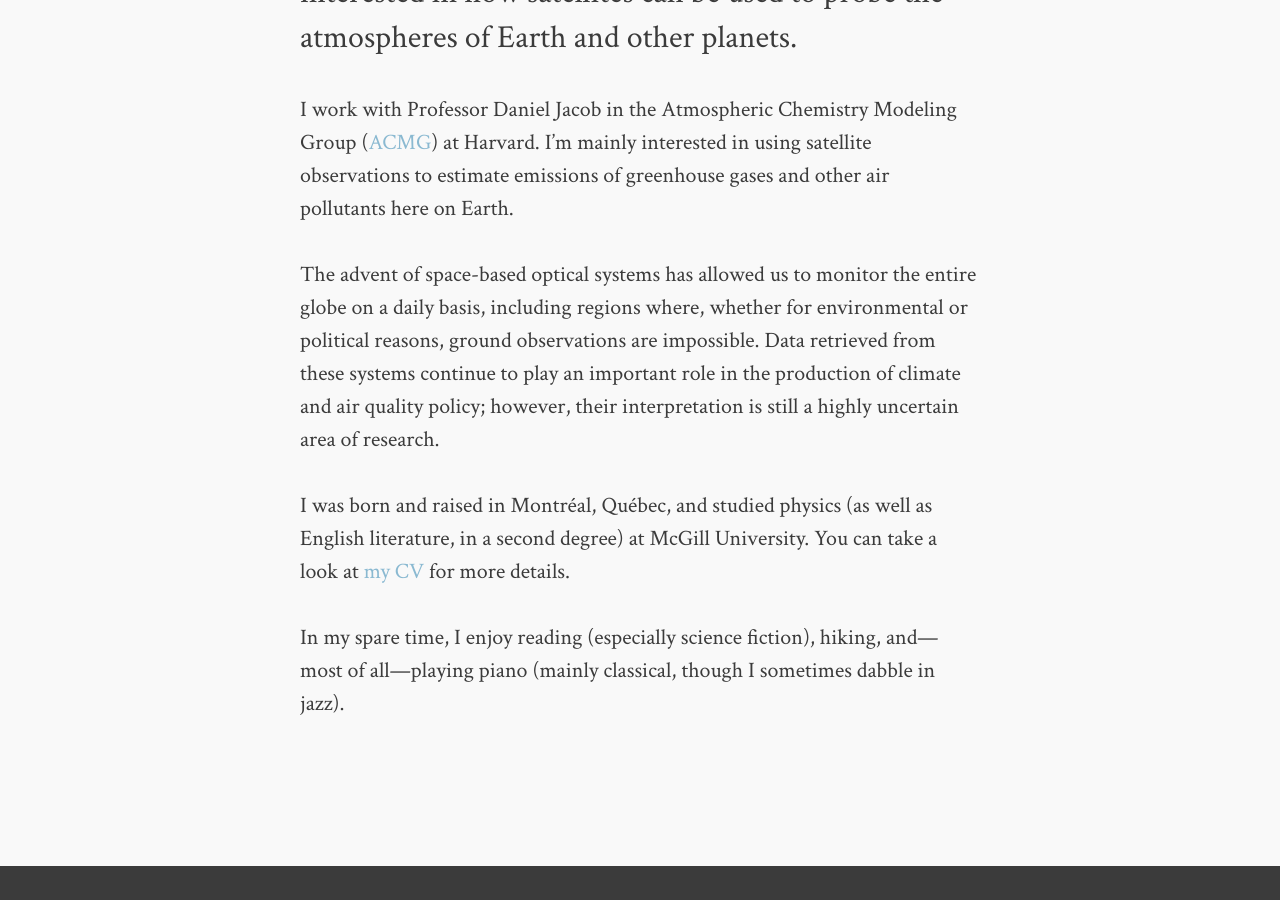
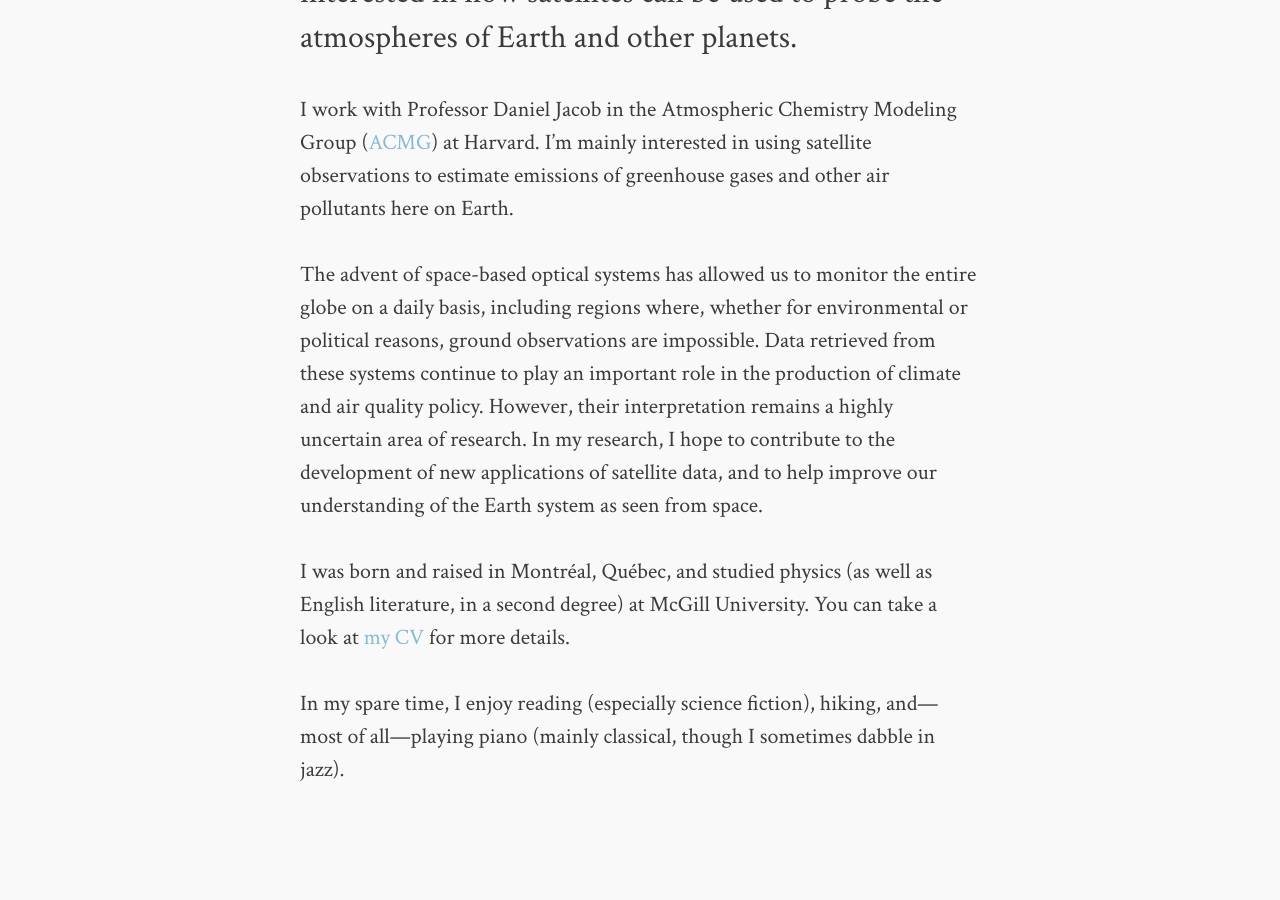
Before and after one commit to djvaron/djvaron.github.io, a Jekyll site: the page built from about.md, in a window 1280 px wide and 900 px high, scrolled down 690 px. Built offline with Jekyll 4.4.1, drawn with Linux system fonts in a browser that asks for light colours.

Commit message:
Update about.md

```diff
--- a/about.md
+++ b/about.md
@@ -10,7 +10,7 @@
 
 I work with Professor Daniel Jacob in the Atmospheric Chemistry Modeling Group ([ACMG](http://acmg.seas.harvard.edu/)) at Harvard. I'm mainly interested in using satellite observations to estimate emissions of greenhouse gases and other air pollutants here on Earth.
 
-The advent of space-based optical systems has allowed us to monitor the entire globe on a daily basis, including regions where, whether for environmental or political reasons, ground observations are impossible. Data retrieved from these systems continue to play an important role in the production of climate and air quality policy; however, their interpretation is still a highly uncertain area of research.
+The advent of space-based optical systems has allowed us to monitor the entire globe on a daily basis, including regions where, whether for environmental or political reasons, ground observations are impossible. Data retrieved from these systems continue to play an important role in the production of climate and air quality policy. However, their interpretation remains a highly uncertain area of research. In my research, I hope to contribute to the development of new applications of satellite data, and to help improve our understanding of the Earth system as seen from space.
 
 I was born and raised in Montr&#233;al, Qu&#233;bec, and studied physics (as well as English literature, in a second degree) at McGill University. You can take a look at <a href="{{ site.url }}/cv.pdf">my CV</a> for more details.
 
```
